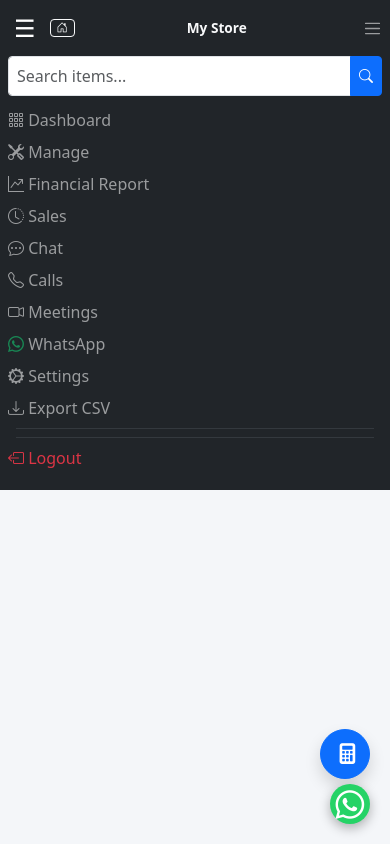
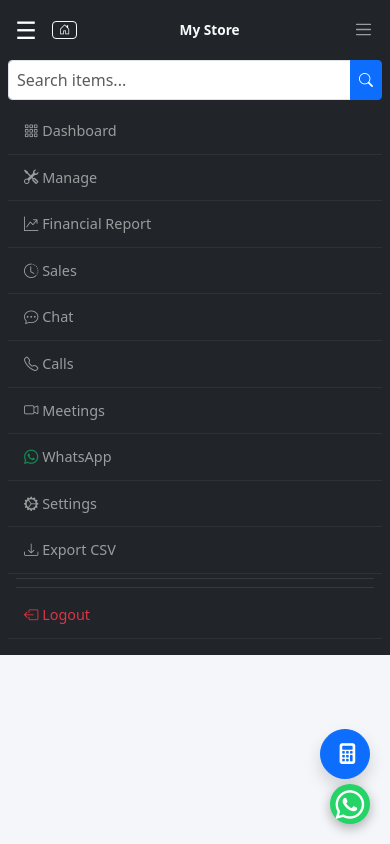
Before and after one commit to nkulawuamw-gif/inventory, a Django app: page /calls/ in a window 390 px wide, after a click that opens the changed part. Run offline with Django 5.2, Linux system fonts and the light colour scheme; the visitor is signed in with stand-in values (Sample User, id 1); data comes from the database, SQL or seed files in the repository; data that the repository does not hold is empty.

Commit message:
improve mobile top navbar touch targets, scroll, and spacing

```diff
--- a/stock_manager/templates/stock_manager/base.html
+++ b/stock_manager/templates/stock_manager/base.html
@@ -34,7 +34,10 @@
             .sidebar.active { transform: translateX(0); }
             body.sidebar-open { overflow: hidden; }
             main { margin-left: 0 !important; width: 100% !important; max-width: 100% !important; padding-left: 6px !important; padding-right: 6px !important; }
-            .menu-toggle { display: block !important; font-size: 1.3rem; padding: 2px 8px; }
+            .menu-toggle { display: block !important; font-size: 1.5rem; padding: 6px 10px; min-width:44px; min-height:44px; line-height:1; }
+            .navbar-toggler { min-width:44px; min-height:44px; display:flex; align-items:center; justify-content:center; }
+            #navbarNav { max-height: calc(100vh - 52px); overflow-y: auto; -webkit-overflow-scrolling: touch; }
+            #navbarNav .nav-link { padding: 12px 16px !important; font-size: 0.9rem; border-bottom: 1px solid rgba(255,255,255,0.06); }
             .table-container { padding: 6px; border-radius: 6px; overflow: hidden; }
             .stat-card .card-body { padding: 0.5rem; }
             .stat-card .icon { font-size: 1.1rem; }
@@ -69,7 +72,7 @@
             .position-fixed.bottom-90 { bottom: 65px !important; }
             #calculator.position-fixed { right: 4px !important; width: calc(100vw - 8px) !important; max-width: 260px; }
             .container-fluid { padding-left: 4px; padding-right: 4px; }
-            .navbar .container-fluid { padding-left: 2px; padding-right: 2px; }
+            .navbar .container-fluid { padding-left: 6px; padding-right: 6px; }
         }
         .offcanvas-sidebar-btn, .menu-toggle { display: none; }
         .menu-toggle { background: none; border: none; color: white; font-size: 1.5rem; cursor: pointer; padding: 4px 10px; line-height: 1; }
```
